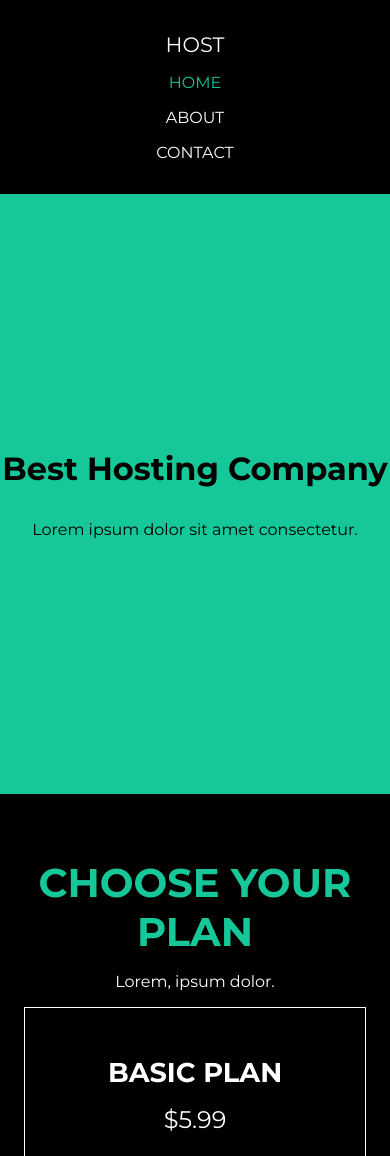
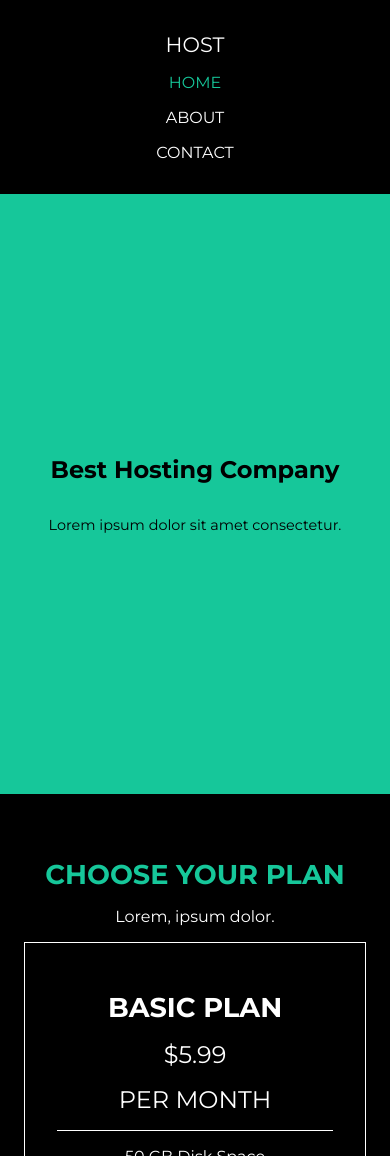
Before and after one commit to Shaka-W/Web-Hosting, a plain HTML site: page index.html in a window 390 px wide. Shown: the top 1156 px of the page. Drawn offline with Linux system fonts and the light colour scheme.

Commit message:
Updated media queries

```diff
--- a/styles.css
+++ b/styles.css
@@ -321,4 +321,22 @@ p {
   .list-item {
     margin: 0 0 1rem 0;
   }
+
+  .companies img {
+    width: 250px;
+  }
 }
+
+@media (max-width: 460px) {
+  .showcase .title {
+    font-size: 1.5rem;
+  }
+
+  .showcase p {
+    font-size: 0.9rem;
+  }
+
+  .plan .title {
+    font-size: 1.7rem;
+  }
+}
```
